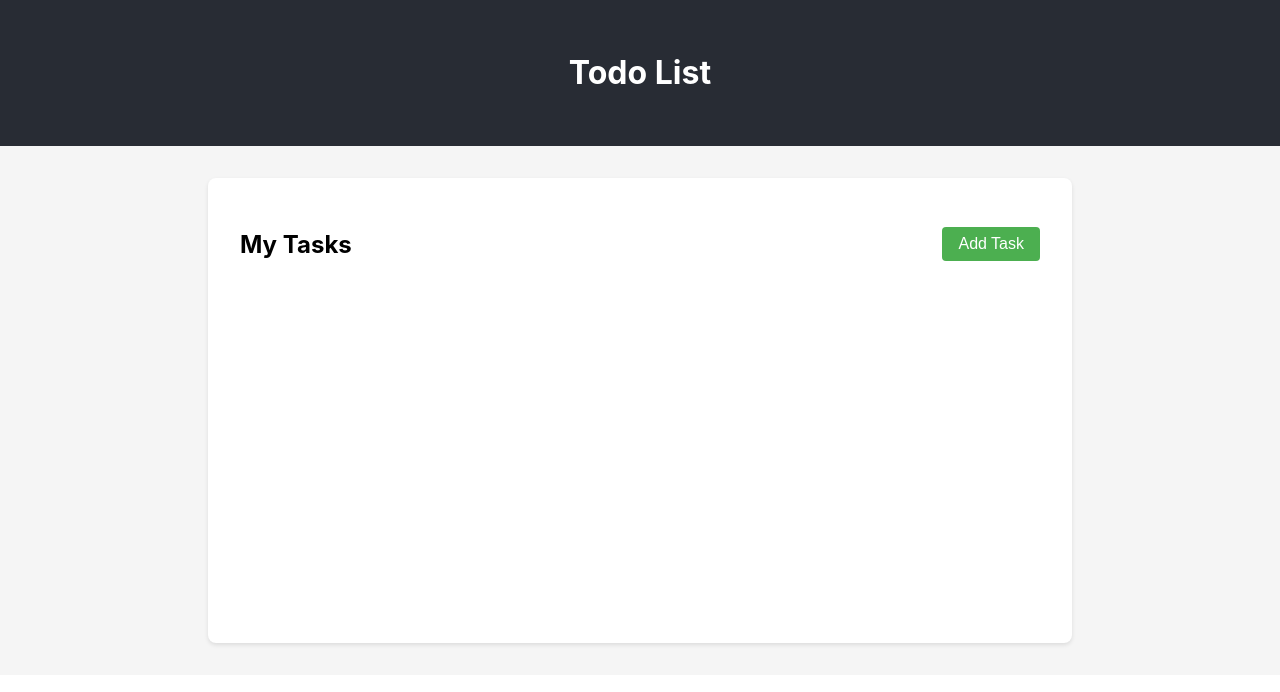
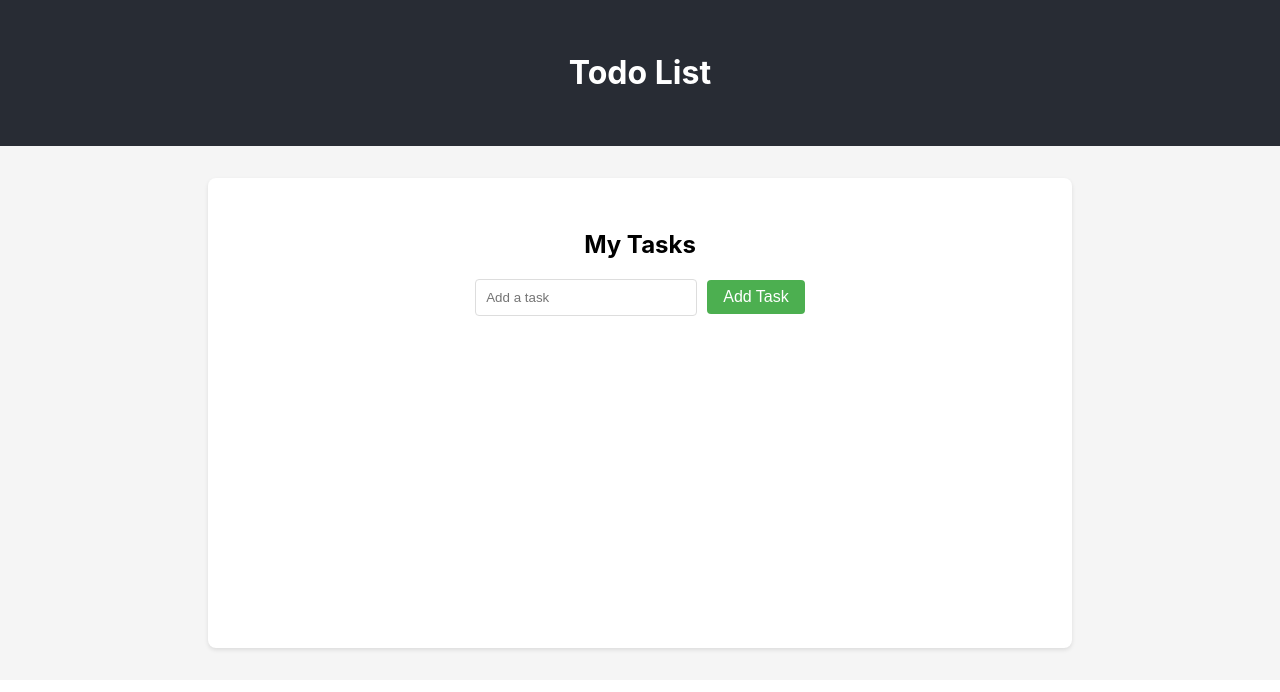
Before and after one commit to dtom90/todo-react-ts, a React (Create React App) app: page / in a window 1280 px wide. Shown: the top 692 px of the page. Built offline with nearby package versions, Linux system fonts and the light colour scheme.

Commit message:
basic todo working

```diff
--- a/src/App.css
+++ b/src/App.css
@@ -63,6 +63,20 @@
   font-size: 1rem;
 }
 
+.add-task-input {
+  padding: 10px;
+  border: 1px solid #ddd;
+  border-radius: 4px;
+  margin-right: 10px;
+  width: 200px;
+  transition: border-color 0.2s ease;
+}
+
+.add-task-input.error {
+  border-color: #ff4444;
+  box-shadow: 0 0 0 2px rgba(255, 68, 68, 0.1);
+}
+
 .todo-list {
   min-height: 300px;
 }
--- a/src/App.tsx
+++ b/src/App.tsx
@@ -2,6 +2,26 @@ import React from 'react';
 import './App.css';
 
 function App() {
+
+  const [newTaskText, setNewTaskText] = React.useState('');
+  const [tasks, setTasks] = React.useState<{ id: number; text: string; completed: boolean; }[]>([]);
+  const [hasError, setHasError] = React.useState(false);
+
+  const handleAddTask = (e: React.FormEvent) => {
+    e.preventDefault();
+    if (newTaskText.trim() === '') {
+      setHasError(true);
+      return;
+    }
+    const newTask = {
+      id: Date.now(),
+      text: newTaskText,
+      completed: false,
+    };
+    setTasks([...tasks, newTask]);
+    setNewTaskText('');
+  };
+
   return (
     <div className="App">
       <header className="App-header">
@@ -11,12 +31,30 @@ function App() {
       </header>
       <main className="main-content">
         <div className="todo-container">
-          <div className="todo-header">
+          <div>
             <h2>My Tasks</h2>
-            <button className="add-task-btn">Add Task</button>
           </div>
+          <form onSubmit={handleAddTask}>
+            <input
+              type="text"
+              placeholder="Add a task"
+              value={newTaskText}
+              onChange={(e) => {
+                setNewTaskText(e.target.value);
+                setHasError(false);
+              }}
+              className={`add-task-input ${hasError ? 'error' : ''}`}
+            />
+            <button className="add-task-btn" type="submit">Add Task</button>
+          </form>
+
           <div className="todo-list">
-            {/* Todo items will be added here */}
+            {tasks.map((task) => (
+              <div key={task.id}>
+                <input type="checkbox" checked={task.completed} />
+                <span>{task.text}</span>
+              </div>
+            ))}
           </div>
         </div>
       </main>
```
